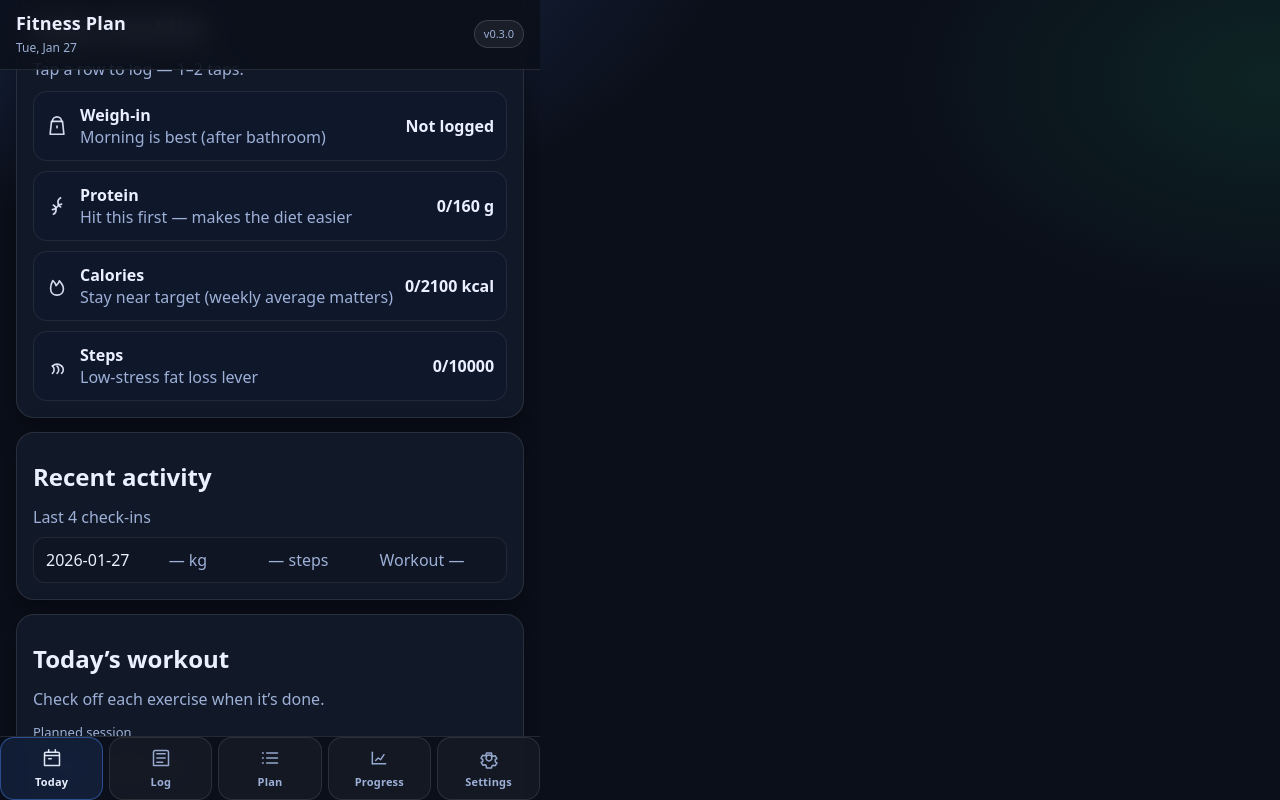
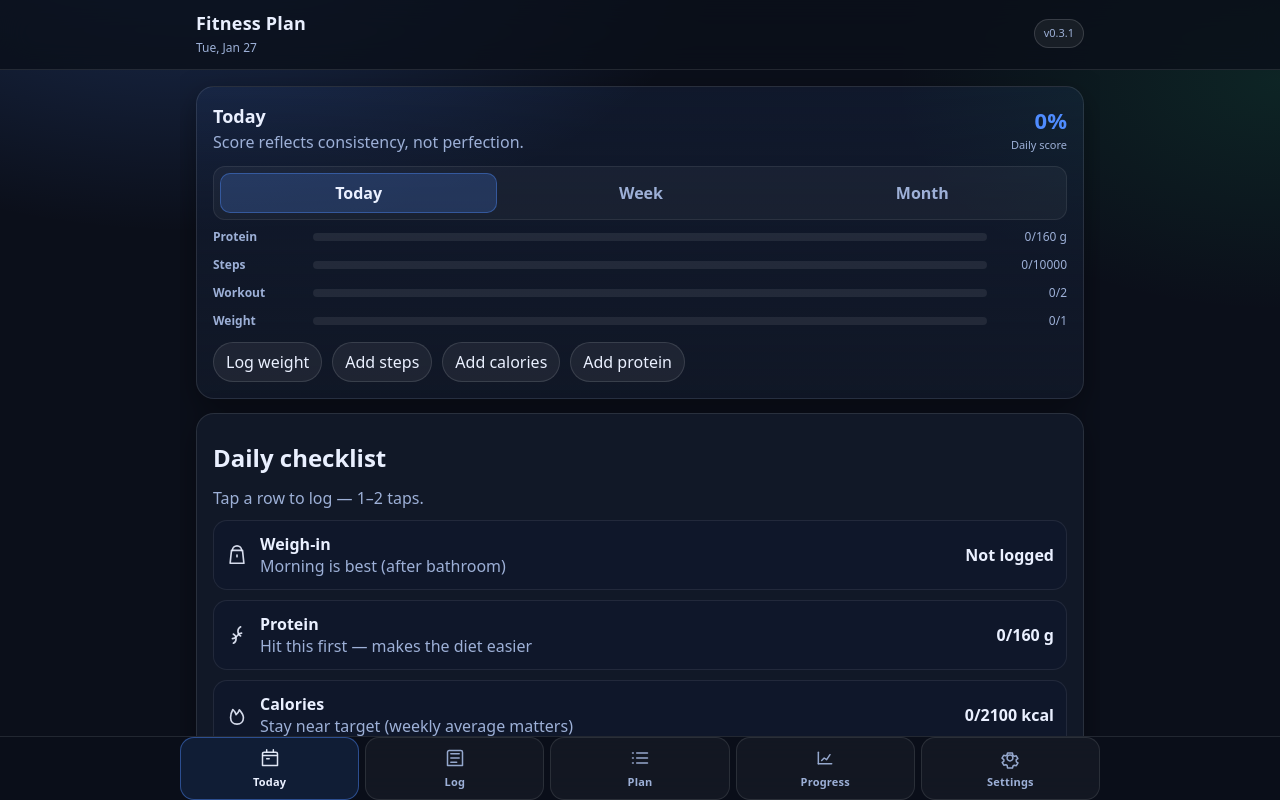
Before and after one commit to Lacose-lab/fitness-plan-tracker, a React (Vite) app: page / in a window 1280 px wide. Shown: the top 800 px of the page. Built offline with nearby package versions, Linux system fonts and the light colour scheme.

Commit message:
Fix scroll container and PWA clipping

```diff
--- a/package.json
+++ b/package.json
@@ -1,7 +1,7 @@
 {
   "name": "fitness-plan-tracker",
   "private": true,
-  "version": "0.3.0",
+  "version": "0.3.1",
   "type": "module",
   "scripts": {
     "dev": "vite",
--- a/src/App.css
+++ b/src/App.css
@@ -34,21 +34,21 @@ body{
   overflow:hidden;
 }
 
+#root{ height:100%; }
+
 h2{margin:0 0 10px}
 h3{margin:18px 0 8px}
 .muted{color:var(--muted)}
 
 .appShell{
-  height:100%;
-  min-height:100svh;
-  min-height:100dvh;
-  display:grid;
-  grid-template-rows: auto 1fr auto;
+  position:fixed;
+  inset:0;
+  display:flex;
+  flex-direction:column;
 }
 
 .appBar{
-  position:sticky;
-  top:0;
+  position:relative;
   z-index:50;
   background: rgba(11,15,26,0.8);
   border-bottom:1px solid var(--border);
@@ -87,6 +87,8 @@ h3{margin:18px 0 8px}
   display:flex;
   flex-direction:column;
   gap:14px;
+  flex:1 1 auto;
+  min-height:0;
   overflow-y:auto;
   -webkit-overflow-scrolling: touch;
 }
@@ -264,14 +266,13 @@ h3{margin:18px 0 8px}
 .hint{margin-top:12px;color:var(--muted);font-size:13px}
 
 .bottomNav{
-  position:sticky;
-  bottom:0;
+  position:relative;
   z-index:40;
   background: rgba(11,15,26,0.9);
   border-top:1px solid rgba(255,255,255,0.10);
   backdrop-filter: blur(14px);
   -webkit-backdrop-filter: blur(14px);
-  padding:12px 10px calc(12px + max(var(--safe-bottom), var(--safe-bottom-legacy), 0px) + 6px);
+  padding:12px 10px calc(12px + max(var(--safe-bottom), var(--safe-bottom-legacy), 0px) + 8px);
 }
 
 .bottomNavInner{
--- a/src/App.tsx
+++ b/src/App.tsx
@@ -24,7 +24,7 @@ type Metric = "weightKg" | "steps" | "calories" | "proteinG";
 
 type Range = "today" | "week" | "month";
 
-const APP_VERSION = "0.3.0";
+const APP_VERSION = "0.3.1";
 
 function numberOrUndef(v: string): number | undefined {
   const n = Number(v);
```
